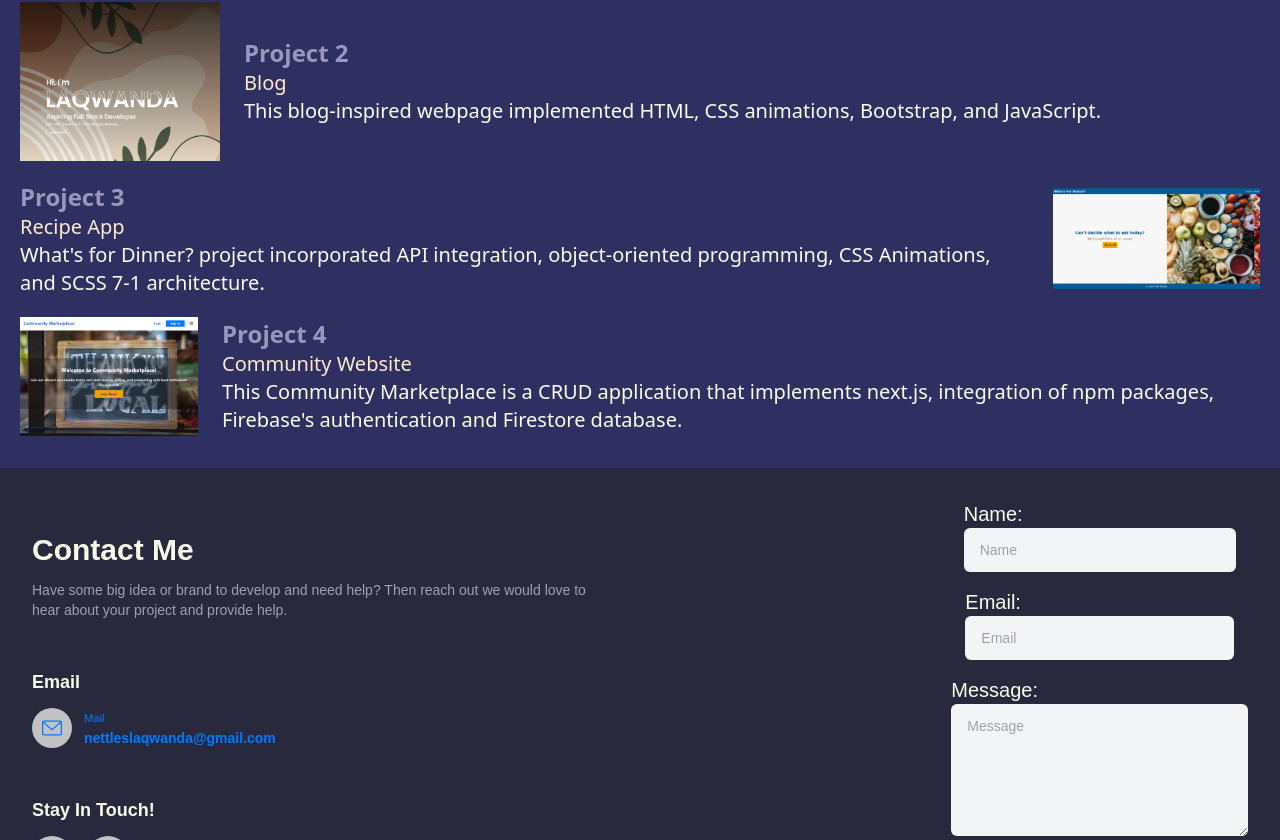
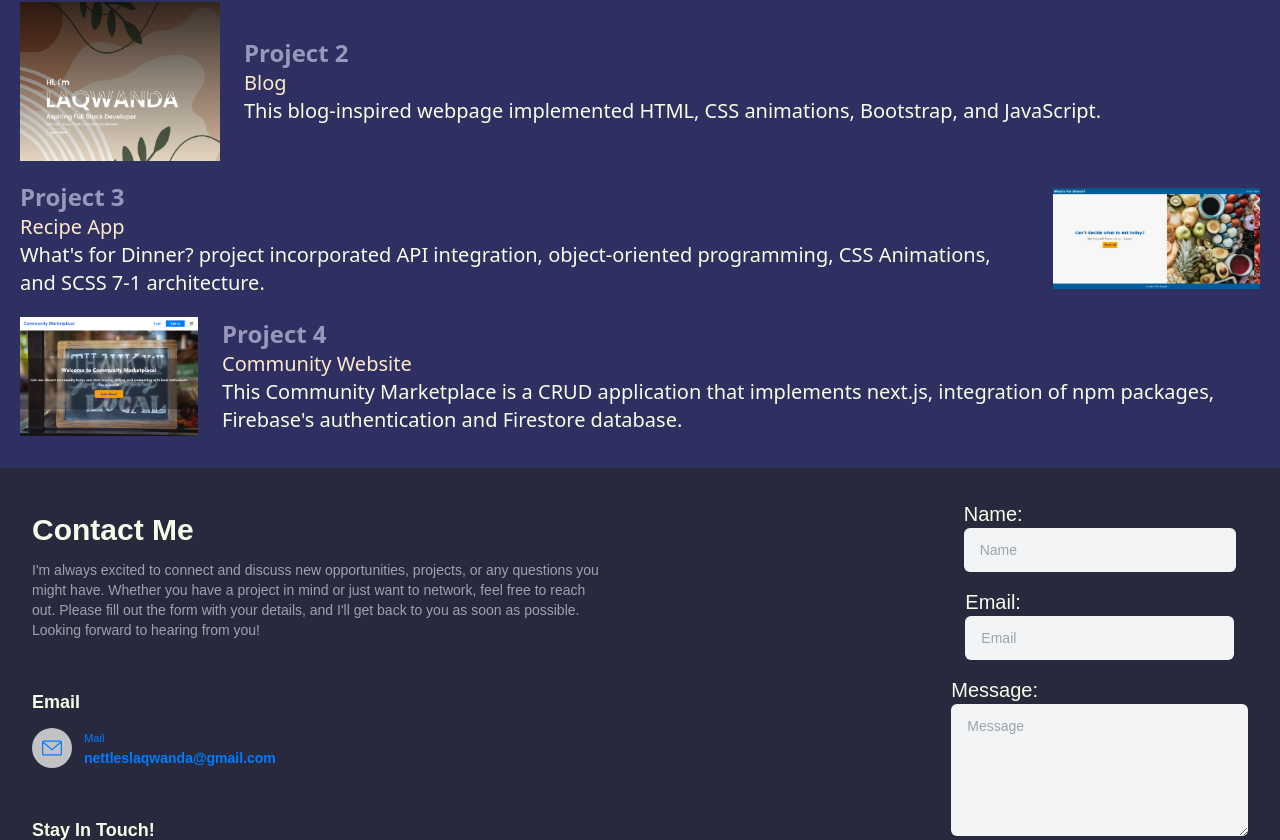
Before and after one commit to Codex-Level-3/Portfolio, a Next.js app: page / in a window 1280 px wide. Shown: the part 1360-2200 px from the top of the page. Built offline with nearby package versions, Linux system fonts and the light colour scheme.

Commit message:
added contact message

```diff
--- a/src/app/components/Contact.jsx
+++ b/src/app/components/Contact.jsx
@@ -39,8 +39,11 @@ export default function Contact() {
       <div>
         <h1 className="text-3xl font-extrabold">Contact Me</h1>
         <p className="text-sm text-gray-400 mt-3">
-          Have some big idea or brand to develop and need help? Then reach out
-          we would love to hear about your project and provide help.
+          I'm always excited to connect and discuss new opportunities, projects,
+          or any questions you might have. Whether you have a project in mind or
+          just want to network, feel free to reach out. Please fill out the form
+          with your details, and I'll get back to you as soon as possible.
+          Looking forward to hearing from you!
         </p>
         <div className="mt-12">
           <h2 className="text-lg font-extrabold">Email</h2>
```
